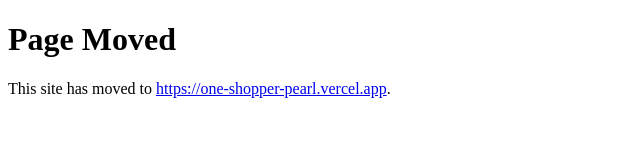
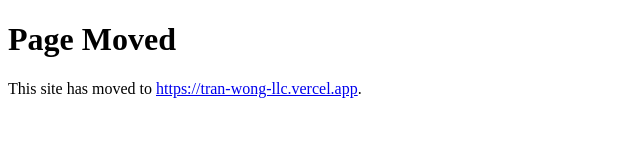
Before and after one commit to dopplertgy-cmd/custom_http, a website: page frontend/index.html in a window 1280 px wide. Shown: the full height of the page, 0-640 px from the left. Drawn offline with Linux system fonts and the light colour scheme.

Commit message:
Update index.html

```diff
--- a/frontend/index.html
+++ b/frontend/index.html
@@ -6,6 +6,6 @@
 </head>
 <body>
   <h1>Page Moved</h1>
-  <p>This site has moved to <a href="https://one-shopper-pearl.vercel.app">https://one-shopper-pearl.vercel.app</a>.</p>
+  <p>This site has moved to <a href="https://tran-wong-llc.vercel.app">https://tran-wong-llc.vercel.app</a>.</p>
 </body>
 </html>
```
